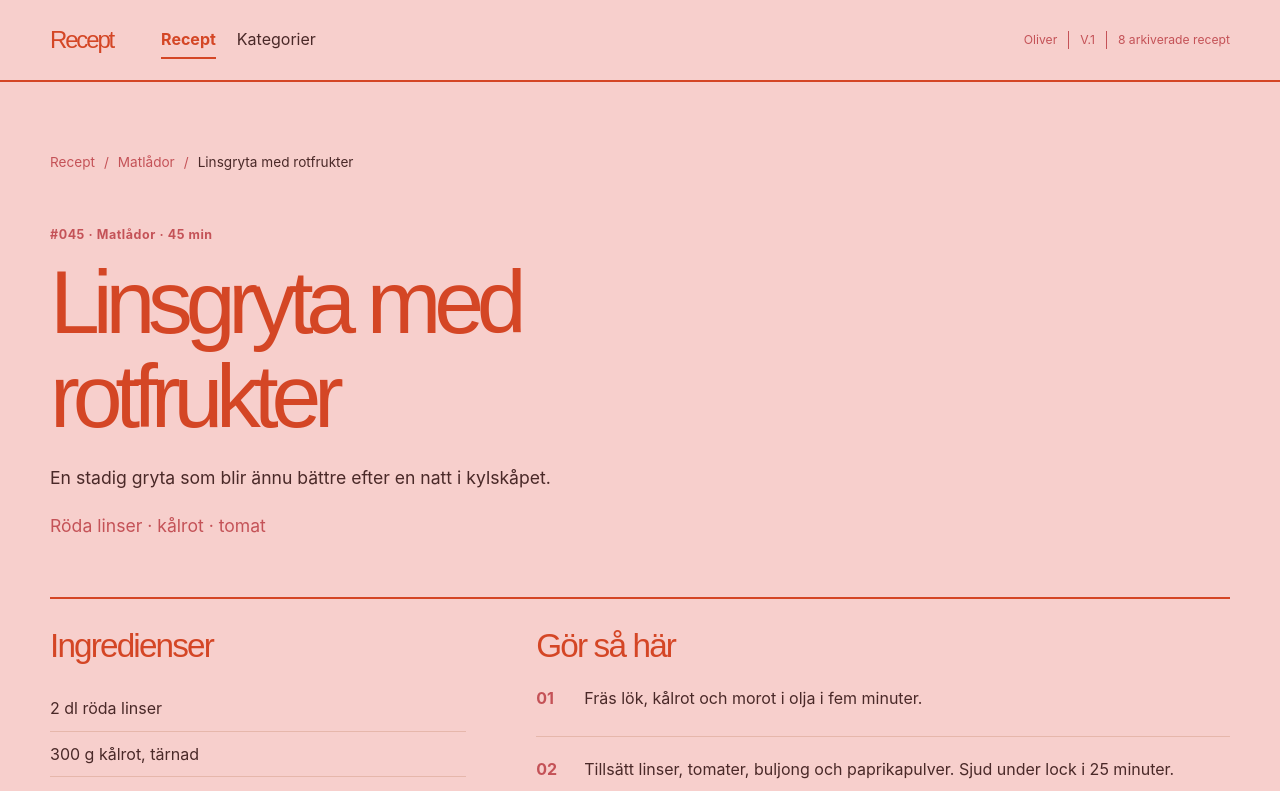
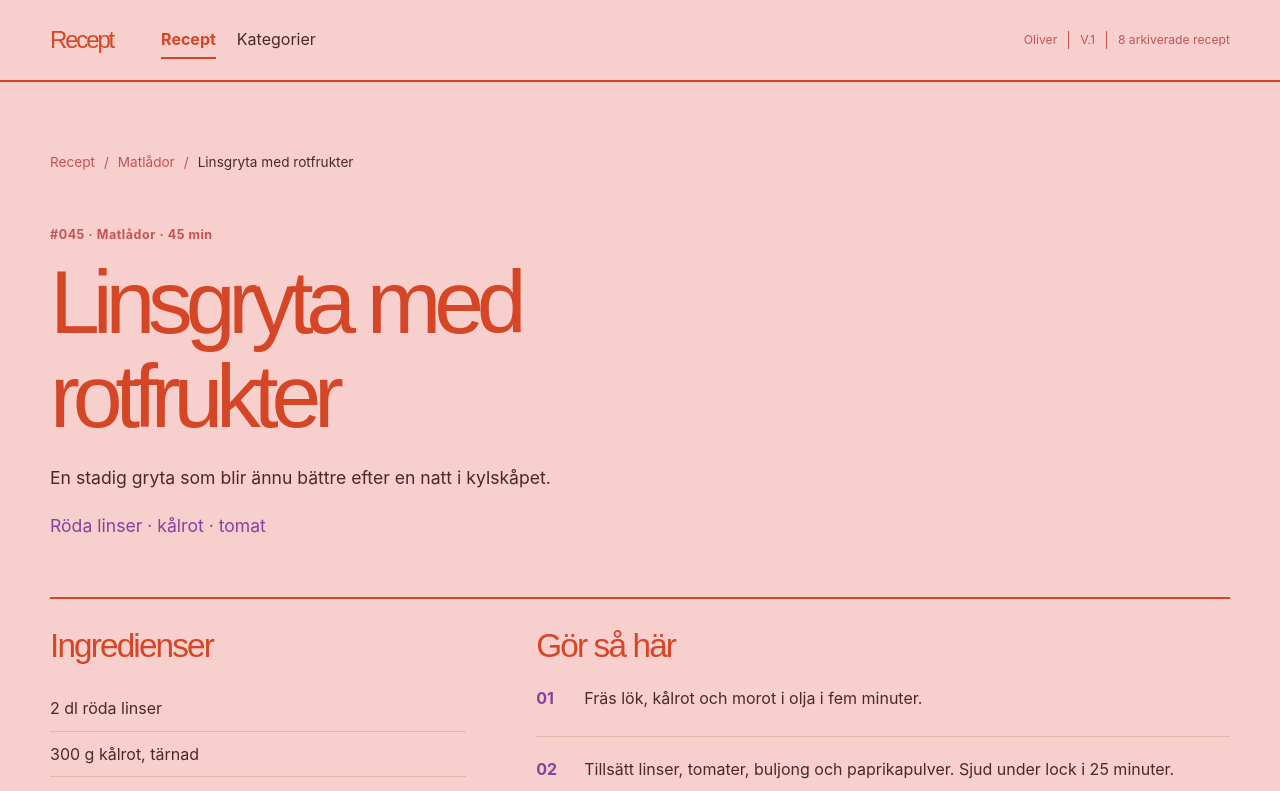
Before and after one commit to olvard/recept, a Next.js app: page /recipes/045 in a window 1280 px wide. Shown: the top 791 px of the page. Built offline with nearby package versions, Linux system fonts and the light colour scheme; a web font is replaced by a local one.

Commit message:
Add tertiary color accents to some elements

```diff
--- a/app/globals.css
+++ b/app/globals.css
@@ -6,7 +6,7 @@
   --color-surface-soft: #f9dcda;
   --color-primary: #d44625;
   --color-secondary: #c45257;
-  --color-tertiary: #9e5bbc;
+  --color-tertiary: #88409d;
   --color-neutral: #a26767;
   --color-ink: #4a2928;
 
@@ -295,6 +295,10 @@ select {
   font-size: .88rem;
 }
 
+.recipe-card .context {
+  color: var(--tertiary);
+}
+
 .card-bottom {
   display: flex;
   justify-content: space-between;
@@ -393,6 +397,7 @@ select {
 
 .detail-header .context {
   margin-top: 18px;
+  color: var(--tertiary);
 }
 
 .detail-grid {
@@ -438,7 +443,7 @@ select {
 
 .instructions li::before {
   content: counter(steps, decimal-leading-zero);
-  color: var(--moss);
+  color: var(--tertiary);
   font-weight: 700;
 }
 
```
